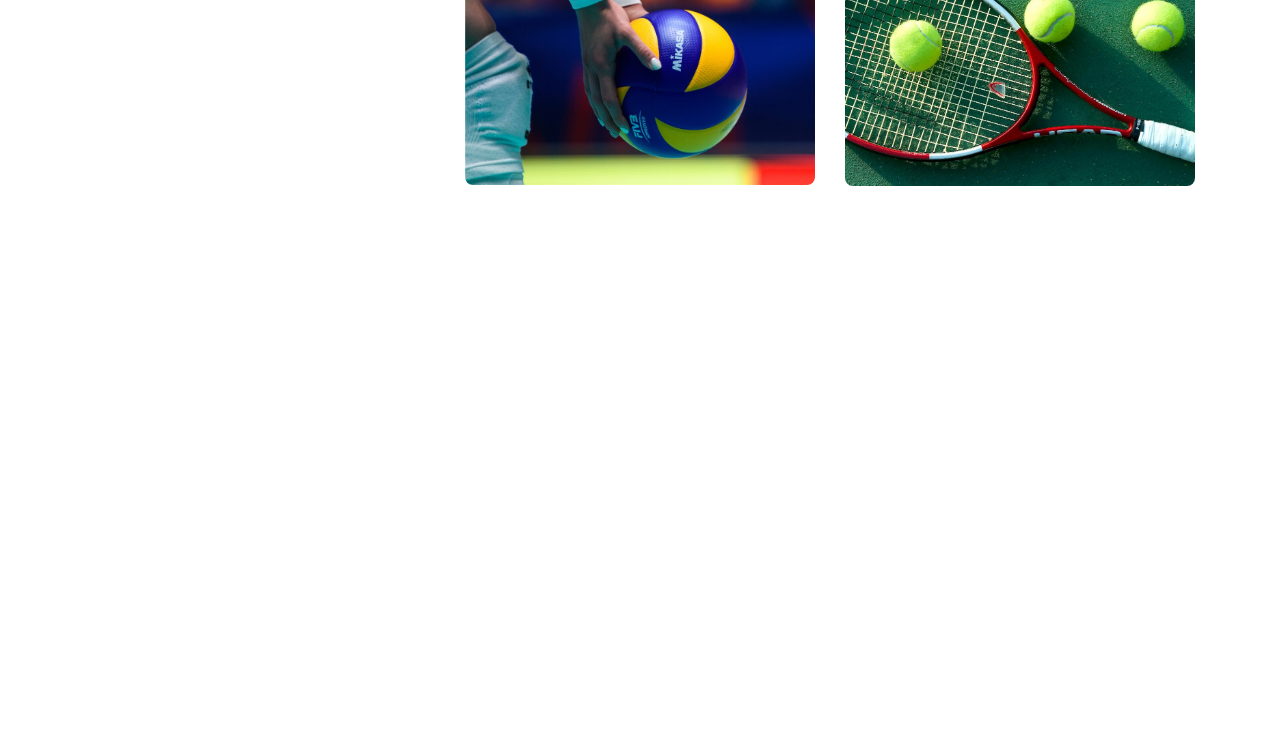
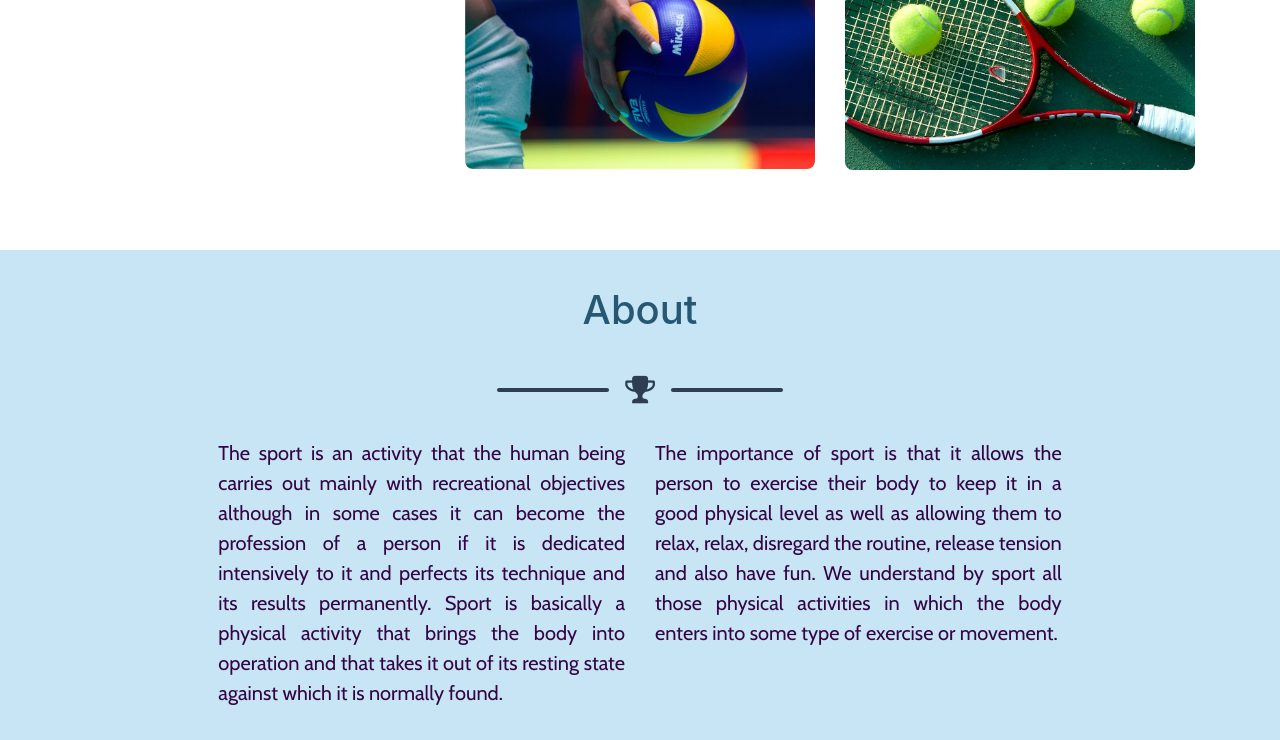
Before and after one commit to Uriel-Medina05/Landing-Page, a website: page index.html in a window 1280 px wide. Shown: the part 1308-2048 px from the top of the page. Before the commit the page ends 1620 px from the top, so only its background shows below. Drawn offline with nearby package versions, Linux system fonts and the light colour scheme.

Commit message:
LP-010"About section"

```diff
--- a/css/main.css
+++ b/css/main.css
@@ -4,7 +4,6 @@
 }
 
 .navbar {
-    /*position: relative;*/
     display: flex;
     flex-wrap: wrap;
     align-items: center;
@@ -144,33 +143,6 @@ p {
   line-height: 2rem;
 }
 
-.img-fluid {
-  max-width: 100%;
-  height: auto;
-}
-
-.h-100 {
-	height: 100% !important;
-}
-.w-100 {
-	width: 100% !important;
-}
-
-.page-section {
-  padding: 6rem 0;
-}
-
-.page-section .page-section-heading {
-  font-size: 2.25rem;
-  line-height: 2rem;
-}
-
-@media (min-width: 992px) {
-  .page-section .page-section-heading {
-    font-size: 3rem;
-    line-height: 2.5rem;
-  }
-}
 .text-portfolio {
 	color: #265873;
 }
@@ -185,3 +157,42 @@ p {
     color: #340444;
     opacity: 1;
   }
+
+
+/* Sizes pages*/
+.page-section {
+  padding: 5rem 0;
+}
+
+.page-section .page-section-heading {
+  font-size: 2.25rem;
+  line-height: 2rem;
+}
+
+@media (min-width: 992px) {
+  .page-section .page-section-heading {
+    font-size: 3rem;
+    line-height: 2.5rem;
+  }
+}
+
+.img-fluid {
+  max-width: 100%;
+  height: auto;
+}
+
+.h-100 {
+	height: 100% !important;
+}
+.w-100 {
+	width: 100% !important;
+}
+
+/* About section */
+.lead {
+  font-size: 1.25rem;
+  font-weight: 300;
+  color: #340444 !important;
+  font-family: 'Cabin', sans-serif !important;
+  text-align: justify;
+}
--- a/index.html
+++ b/index.html
@@ -78,7 +78,7 @@
               <div class="divider-custom-icon">
                   <h1 class="page-section-heading text-center text-portfolio">Portfolio</h1>
               </div>
-            </div>
+          </div>
             <div class="divider-custom">
               <div class="divider-custom-line"></div>
               <div class="divider-custom-icon">
@@ -96,6 +96,35 @@
       </div>
   </section>
 
+ <!-- About Section -->
+    <section id="about">
+        <div class="bg-primary py-3">
+            <div class="container">
+                <div class="divider-custom">
+
+                    <div class="divider-custom-icon">
+                        <h1 class="page-section-heading text-center text-portfolio">About</h1>
+                    </div>
+                </div>
+                    <div class="divider-custom">
+		              <div class="divider-custom-line"></div>
+		              	<div class="divider-custom-icon">
+		              		<i class="fa fa-trophy"></i>
+		              	</div>
+		            	<div class="divider-custom-line"></div>
+		            </div>
+             </div>
+		     <div class="row">
+		        <div class="col-sm-6 col-lg-4 ml-auto">
+		          <p class="lead">The sport is an activity that the human being carries out mainly with recreational objectives although in some cases it can become the profession of a person if it is dedicated intensively to it and perfects its technique and its results permanently. Sport is basically a physical activity that brings the body into operation and that takes it out of its resting state against which it is normally found.</p>
+		        </div>
+		        <div class="col-lg-4 mr-auto">
+		          <p class="lead">The importance of sport is that it allows the person to exercise their body to keep it in a good physical level as well as allowing them to relax, relax, disregard the routine, release tension and also have fun. We understand by sport all those physical activities in which the body enters into some type of exercise or movement.</p>
+		        </div>
+		      </div>
+            </div>
+        </div>
+    </section>
 
 <!-- Bootstrap JS -->
 	<script src="https://code.jquery.com/jquery-3.3.1.slim.min.js"></script>
```
